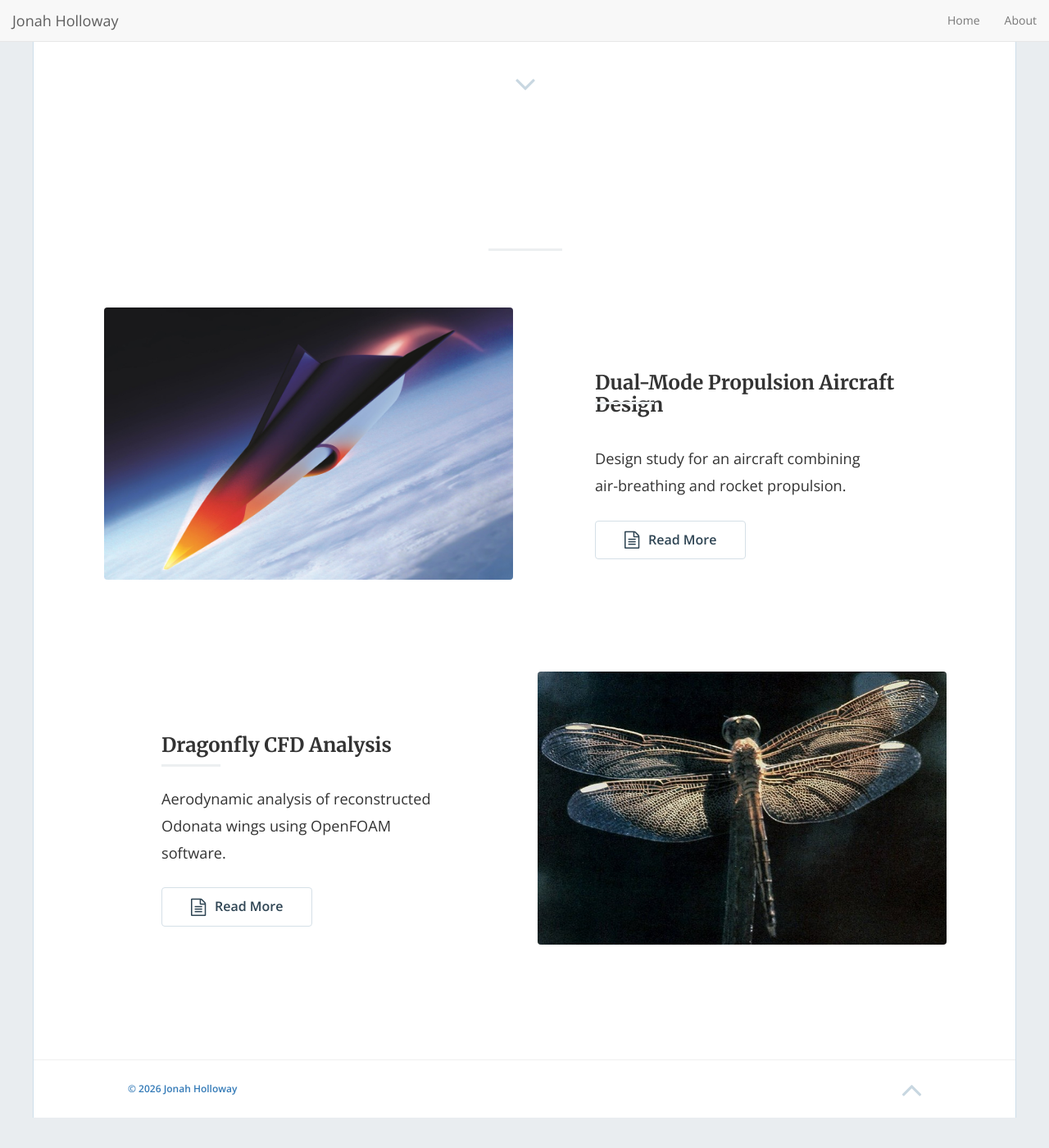
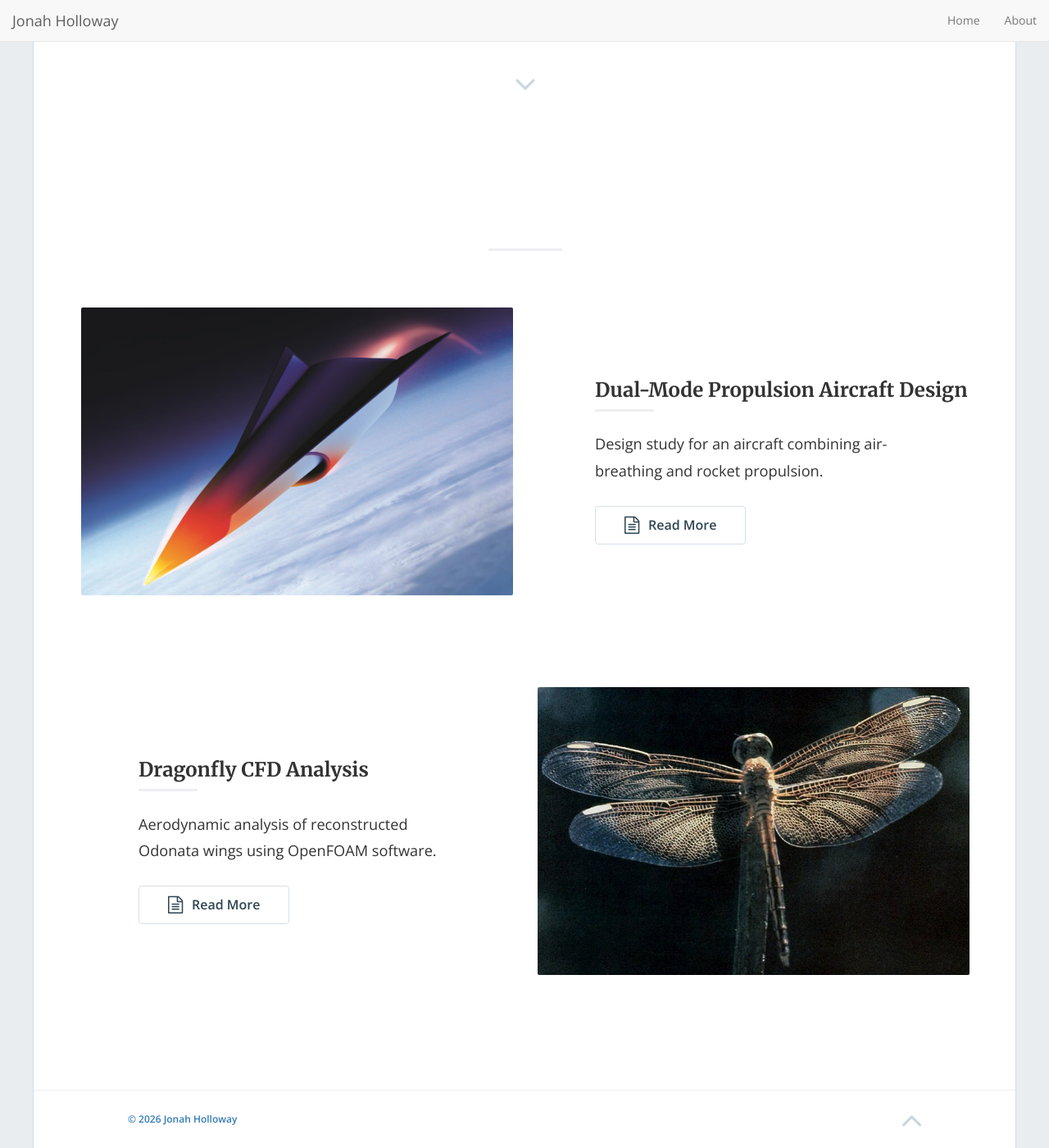
Before and after one commit to jonahholloway/jonahholloway.github.io, a Jekyll site: the page built from index.html, in a window 1280 px wide and 1400 px high, scrolled down 548 px. Shown: the whole window at 82% size. Built offline with Jekyll 4.4.1, drawn with Linux system fonts in a browser that asks for light colours; nearby versions of some CDN libraries; the list of posts is cut into pages by our own code; before the commit the page ends 1911 px from its top, so only the background shows below that.

Commit message:
Update style.scss

```diff
--- a/css/style.scss
+++ b/css/style.scss
@@ -258,7 +258,7 @@ button.btn, input.btn {
   img.img-responsive {
 	width: 100%;
     height: auto;
-	border-radius: 4px;
+	border-radius: 2px;
     @include bp-xsmall {
       display: none;
     }
@@ -267,7 +267,7 @@ button.btn, input.btn {
     }
   }
   .content {
-    margin-top: 5em;
+    margin-top: 3em;
     margin-left: 5em;
     @include bp-xsmall {
       margin-left: 0;
@@ -318,8 +318,8 @@ button.btn, input.btn {
 .post-row {
   align-items: center;
   display: flex;
-  margin-left: 4em;
-  margin-right: 4em;
+  margin-left: 2em;
+  margin-right: 2em;
   @include bp-xsmall {
     margin-left: 1em;
     margin-right: 1em;
```
